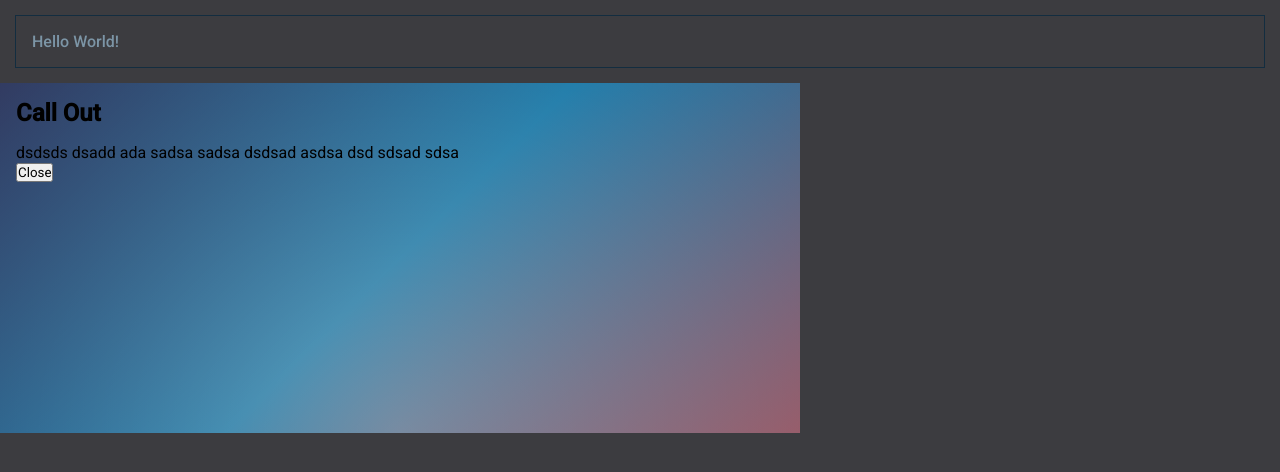
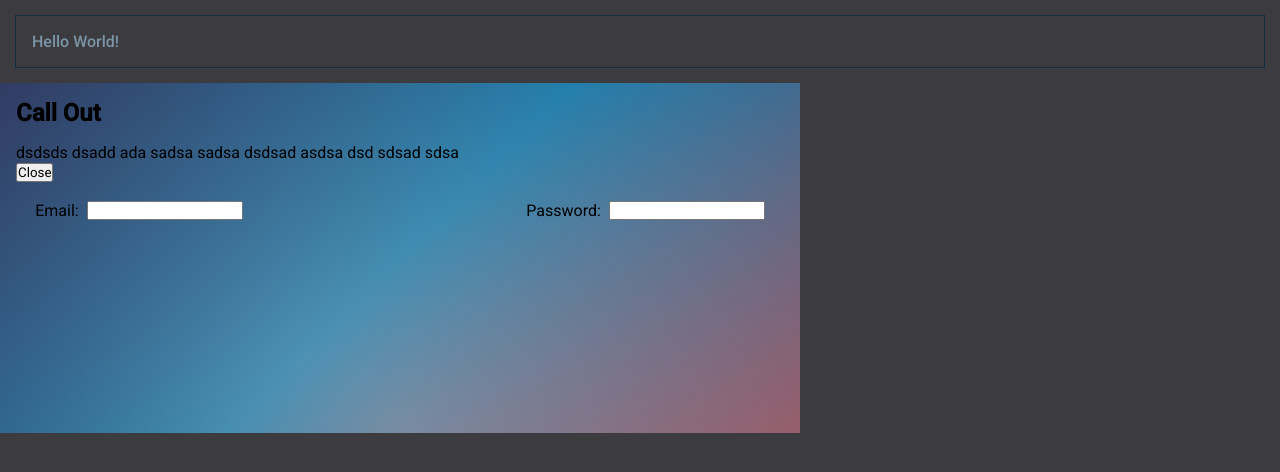
Before and after one commit to edgar0011/coreMyFederatedModules, a website built with webpack: page sharedApp/src/index.html in a window 1280 px wide. Built offline with nearby package versions, Linux system fonts and the light colour scheme.

Commit message:
simple html5 vanillaJS form fun

```diff
--- a/sharedApp/src/components/CallOut.js
+++ b/sharedApp/src/components/CallOut.js
@@ -2,13 +2,29 @@
 import './callout.scss'
 import AtomComponent from './AtomComponent'
 
-const template = ({ title, text, buttonLabel = 'Close', buttonClick }) => `<div class="callout callout-content">
+const template = function _template({ title, text, buttonLabel = 'Close', buttonClick }) {
+  _template.buttonClick = buttonClick
+  console.log('this', this)
+  console.log('_template', _template)
+  return `
+    <div class="callout callout-content">
+      <h2>${title}</h2>
+      <p>${text}</p>
+      <button onclick="_template.buttonClick(); return false;">${buttonLabel}</button>
 
-    <h2>${title}</h2>
-    <p>${text}</p>
-    <button onclick="${buttonClick}">${buttonLabel}</button>
 
-</div>
-`
+      <form id="myForm" onsubmit="myFormSubmit()">
+        <label>Email:<input id="email" type="email"></label>
+        <label>Password:<input name="password" type="password"></label>
+      </form>
+    </div>
+  `
+}
 
-export const CallOut = new AtomComponent({ template })
+export const CallOut = new AtomComponent({
+  template,
+  buttonClick: () => {
+    alert('Call Out')
+    console.log('buttonClick, this', this)
+  },
+})
--- a/sharedApp/src/components/callout.scss
+++ b/sharedApp/src/components/callout.scss
@@ -16,12 +16,26 @@
   p {
     margin: 1rem 0 0 0;
   }
+
+  form {
+    padding: 0.2rem;
+    margin: 1rem;
+    display: flex;
+    justify-content: space-between;
+    align-items: center;
+    label {
+      display: flex;
+      input {
+        margin-left: 0.5rem;
+      }
+    }
+  }
 }
 
 .callout-content {
 
   will-change: opacity, transform;
-
+  pointer-events: all;
 }
 
 .callout-content:hover {
@@ -38,6 +52,7 @@
   opacity: 0;
   box-shadow: 0 0.5rem 3rem -0.25em rgba(0, 0, 0, 0.3);
   transition: opacity 450ms ease;
+  pointer-events: none;
 };
 
 .callout-content:hover::after {
--- a/sharedApp/src/index.js
+++ b/sharedApp/src/index.js
@@ -7,3 +7,24 @@ app.render()
 
 
 CallOut.render({ id: 'callout', title: 'Call Out', text: 'dsdsds dsadd ada sadsa sadsa dsdsad asdsa dsd sdsad sdsa' })
+
+
+const formElement = document.getElementById('myForm')
+
+formElement.addEventListener('input', (event) => {
+  console.log('myForm input', event)
+  console.log(formElement)
+  console.log(formElement.elements)
+  console.log(Array.prototype.map.apply(formElement.elements, [(item) => item.value]))
+  console.log('formElement.email', formElement.email)
+  console.log('formElement.password', formElement.password)
+})
+
+formElement.addEventListener('change', (event) => {
+  console.log('myForm change', event)
+  console.log(formElement)
+  console.log(formElement.elements)
+  console.log(Array.prototype.map.apply(formElement.elements, [(item) => item.value]))
+  console.log('formElement.email', formElement.email)
+  console.log('formElement.password', formElement.password)
+})
```
